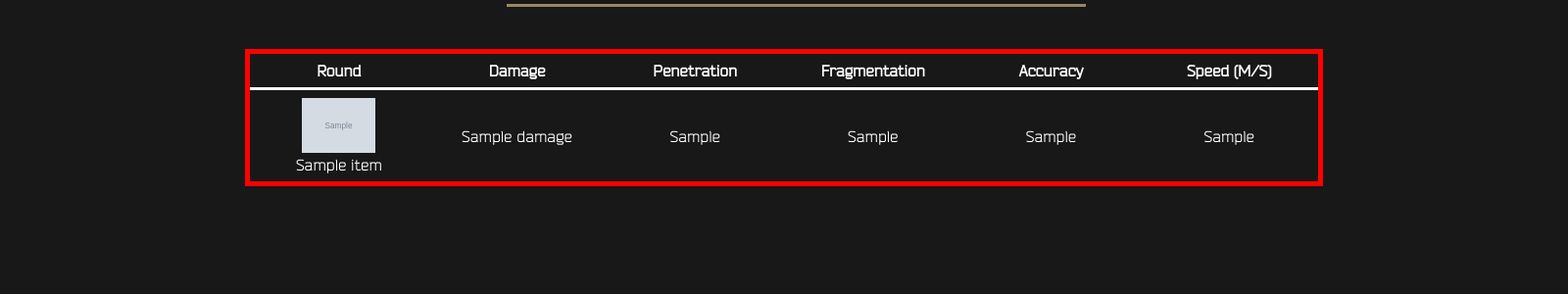
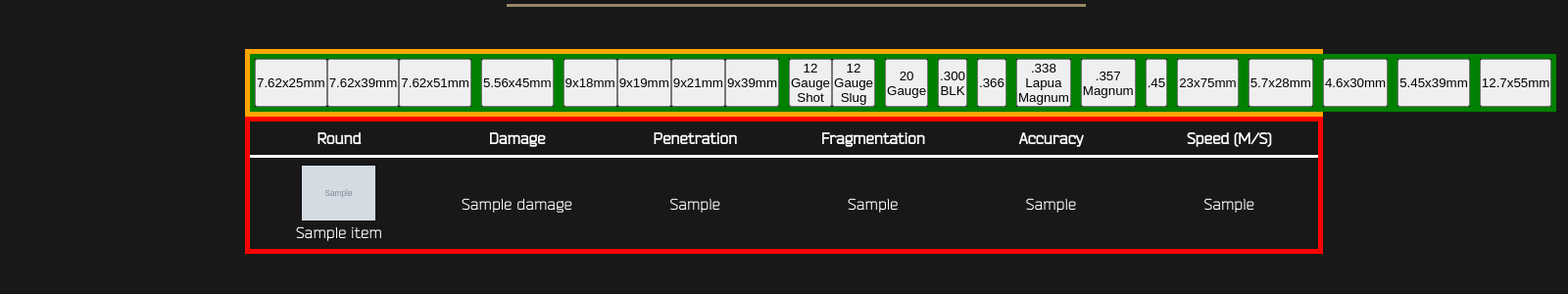
Before and after one commit to NathanSteinway/EFT_Helper, a Flask app: page /ammo in a window 1600 px wide. Shown: the part 36-336 px from the top of the page at 98% size. Run offline with Flask 3, Linux system fonts and the light colour scheme; tables that the repository leaves empty hold one stand-in row (values such as "Sample post"); grey boxes marked "Sample" are stand-in pictures; a database or web service that is not in the repository returns one stand-in record (values such as "Sample title"); data that the repository does not hold is empty.

Commit message:
set stage for buttons

```diff
--- a/crud.py
+++ /dev/null
@@ -1,5 +0,0 @@
-from model import db, User, Items, User_Items, connect_to_db
-
-if __name__ == '__main__':
-    from server import app
-    connect_to_db(app)
--- /dev/null
+++ b/static/scripts.js
@@ -0,0 +1,5 @@
+const button = document.getElementById('myButton');
+
+button.addEventListener('click', function() {
+    alert('Button was clicked!');
+});
--- a/static/styles.css
+++ b/static/styles.css
@@ -176,6 +176,16 @@ main h1 {
     border: 5px solid red;
 }
 
+.btn-container {
+    display:flex;
+    border: 5px solid orange;
+}
+
+.btn-box {
+    display:flex;
+    border: 5px solid green;
+}
+
 table {
     width: 100%;
     border-collapse: collapse;
--- a/templates/ammo.html
+++ b/templates/ammo.html
@@ -7,10 +7,80 @@
 {% block content %}
 <main class='ammo-main'>
 
-    <!-- Place Jinja2 logic here to read and display data passed from render_template that was acquired from TarkovAPI -->
+    <!-- Look into making maybe this w/ a Jinja loop, it's kind of a lot of stuff to look at -->
+
+
+
+    <div class="btn-container">
+        <div class="btn-box" id="7.62">
+            <button id="myButton">7.62x25mm</button>
+            <button id="myButton">7.62x39mm</button>
+            <button id="myButton">7.62x51mm</button>
+        </div>
+
+        <div class="btn-box" id="5.56">
+            <button id="myButton">5.56x45mm</button>
+        </div>
+
+        <div class="btn-box" id="9x">
+            <button id="myButton">9x18mm</button>
+            <button id="myButton">9x19mm</button>
+            <button id="myButton">9x21mm</button>
+            <button id="myButton">9x39mm</button>
+        </div>
+
+        <div class="btn-box" id="12g">
+            <button id="myButton">12 Gauge Shot</button>
+            <button id="myButton">12 Gauge Slug</button>
+        </div>
+
+        <div class="btn-box" id="20g">
+            <button id="myButton">20 Gauge</button>
+        </div>
+
+        <div class="btn-box" id="300">
+            <button id="myButton">.300 BLK</button>
+        </div>
+
+        <div class="btn-box" id="366">
+            <button id="myButton">.366</button>
+        </div>
+
+        <div class="btn-box" id="338">
+            <button id="myButton">.338 Lapua Magnum</button>
+        </div>
+
+        <div class="btn-box" id="357">
+            <button id="myButton">.357 Magnum</button>
+        </div>
+
+        <div class="btn-box" id="45">
+            <button id="myButton">.45</button>
+        </div>
+
+        <div class="btn-box" id="23">
+            <button id="myButton">23x75mm</button>
+        </div>
+
+        <div class="btn-box" id="57">
+            <button id="myButton">5.7x28mm</button>
+        </div>
+
+        <div class="btn-box" id="46">
+            <button id="myButton">4.6x30mm</button>
+        </div>
+
+        <div class="btn-box" id="545">
+            <button id="myButton">5.45x39mm</button>
+        </div>
+
+        <div class="btn-box" id="127">
+            <button id="myButton">12.7x55mm</button>
+        </div>
+    </div>
+
 
     <div class="ammo-box">
-
         <table>
             <thead>
                 <tr>
@@ -43,4 +113,5 @@
     </div>
 
 </main>
+<script src="{{ url_for('static', filename='scripts.js') }}"></script>
 {% endblock content %}
```
